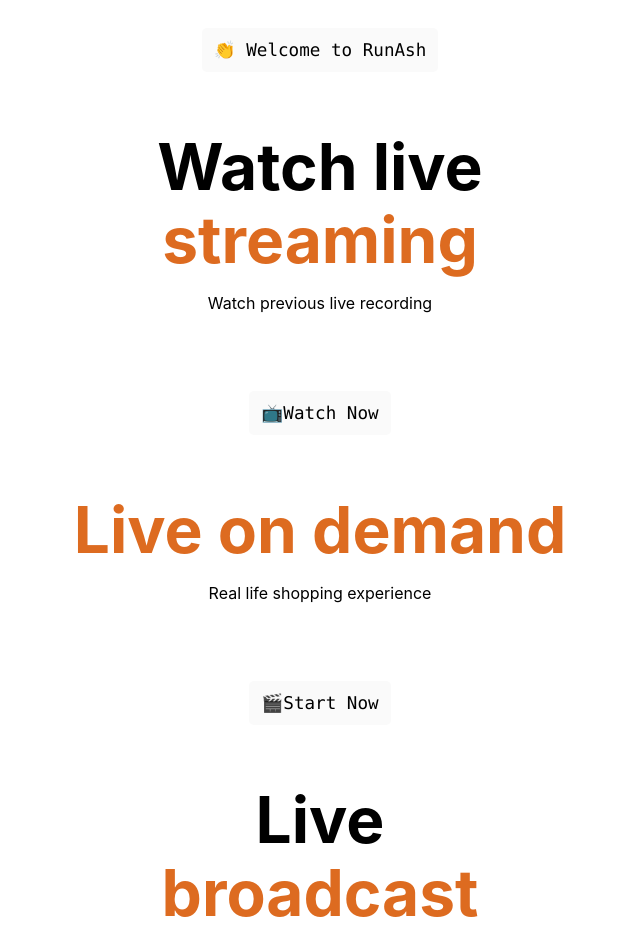
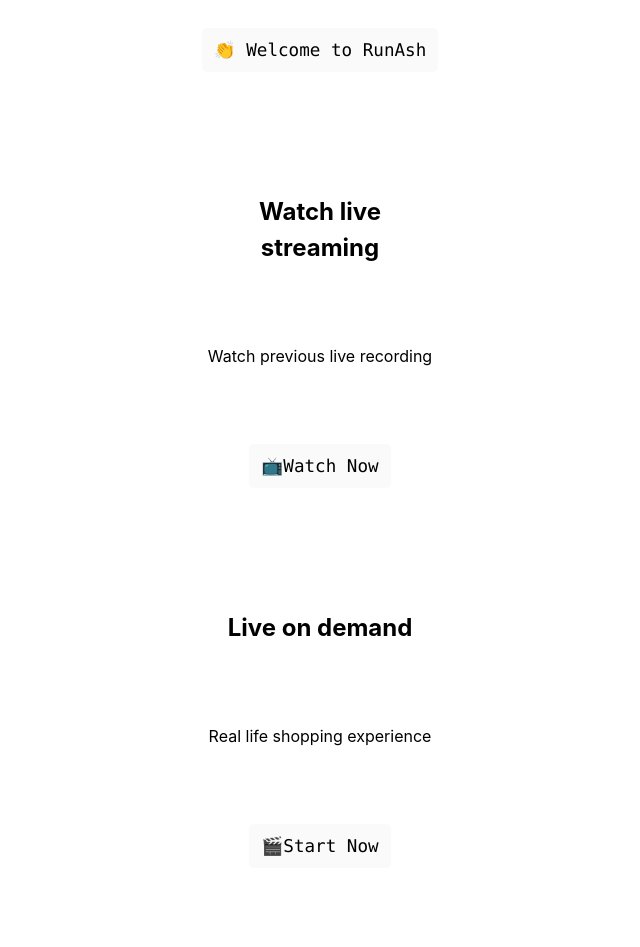
Before and after one commit to rammurmu/next, a Next.js app: page /buyer in a window 1280 px wide. Shown: the part 180-1127 px from the top of the page, without its empty margins (320-960 px from the left). Built offline with nearby package versions, Linux system fonts and the light colour scheme.

Commit message:
Update buyer.js

```diff
--- a/pages/buyer.js
+++ b/pages/buyer.js
@@ -7,14 +7,14 @@ export default function Buyer() {
       <main className={styles.main}>
         <h1>Buyer</h1>
         <div className={styles.description}><code className={styles.code}>👏 Welcome to RunAsh</code></div>
-        <h2 className={styles.title}>Watch live <br /><a href="https://">streaming</a></h2>
+        <h2 className={styles.description}>Watch live <br /><a href="https://">streaming</a></h2>
          <p>Watch previous live recording</p>
         <div className={styles.description}>{' '}<code className={styles.code}><a href="https://">📺Watch Now</a></code></div>
 
-        <h2 className={styles.title}><a href="https://">Live on demand</a></h2>
+        <h2 className={styles.description}><a href="https://">Live on demand</a></h2>
           <p>Real life shopping experience</p>
         <div className={styles.description}>{' '}<code className={styles.code}><a href="https://">🎬Start Now</a></code></div>
-        <h2 className={styles.title}>Live<br /><a href="https://">broadcast</a></h2>
+        <h2 className={styles.description}>Live<br /><a href="https://">broadcast</a></h2>
           <p>Connect with retailer around the world</p>
         <div className={styles.description}>{' '}<code className={styles.code}><a href="https://">🌀Connect Now</a></code></div>
           <p className={styles.code}>All Categories</p>
```
